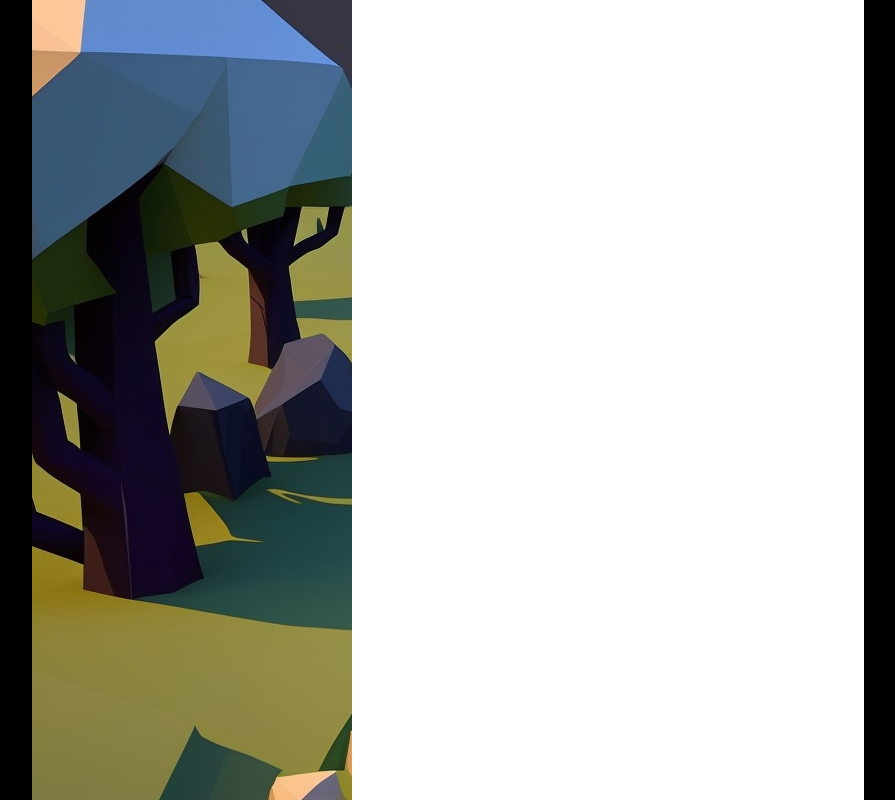
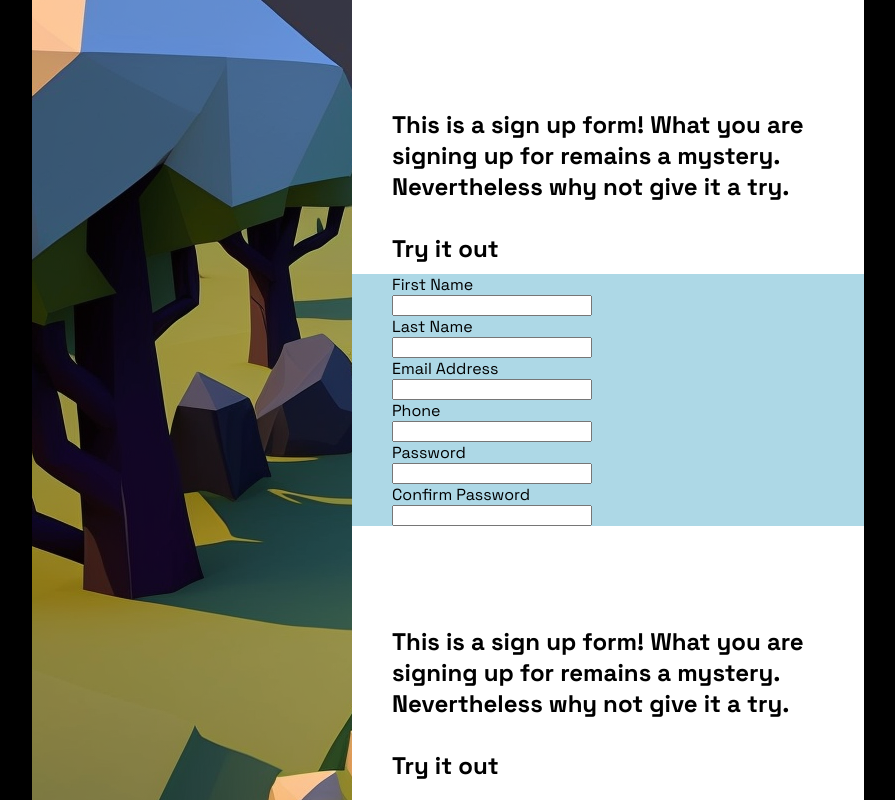
Before and after one commit to C359/Sign_Up_Form, a plain HTML site: page index.html in a window 1280 px wide. Shown: the whole page, without its empty margins (192-1087 px from the left). Drawn offline with Linux system fonts and the light colour scheme.

Commit message:
Add labels and input fields

```diff
--- a/assets/styles/style.css
+++ b/assets/styles/style.css
@@ -32,6 +32,7 @@ html {
     background:black;
     height: 100vh;
     width: 100vw;
+    font-family: 'Space Grotesk', Impact,'Arial Narrow Bold', sans-serif
   }
 
 
@@ -49,7 +50,45 @@ html {
   }
 
   .info {
+    display: flex;
+    flex: 1 1 auto;
+    flex-direction: column;
+    justify-content: center;
     width: 40vw;
     height: 100vh;
     background-color: white;
   }
+
+  .info-text-top {
+    font-size: 24px;
+    font-weight: 700;
+    padding: 100px 40px 10px 40px;
+  }
+
+  .signup-form {
+    display: flex;
+    flex-direction: row;
+    flex-wrap: wrap;
+    background-color: lightblue;
+  }
+
+  .info-text-bottom {
+    font-size: 24px;
+    font-weight: 700;
+    padding: 100px 40px 10px 40px;
+  }
+
+  .field {
+    display: flex;
+    flex-direction: column;
+  }
+
+  .field label {
+    width: 200px;
+    margin: 0px 40px;
+  }
+
+  .field input {
+    width: 200px;
+    margin: 0px 40px;
+  }
--- a/index.html
+++ b/index.html
@@ -13,7 +13,47 @@
 <body>
     <div class="container">
         <div class="hero"></div>
-        <div class="info"></div>
+        <div class="info">
+            <div class="info-text-top">
+                This is a sign up form! What you are signing up for remains a mystery. Nevertheless why not give it a try.
+                <br
+                ><br>
+                Try it out
+            </div>
+            <form class="signup-form">
+                <div class="field">
+                    <label for="first-name">First Name</label>
+                    <input type="text" id="first-name" name="first-name">
+                </div>
+                <div class="field">
+                    <label for="last-name">Last Name</label>
+                    <input type="text" id="last-name" name="last-name">
+                </div>
+                <div class="field">
+                    <label for="email">Email Address</label>
+                    <input type="email" id="email" name="email">
+                </div>
+                <div class="field">
+                    <label for="phone">Phone</label>
+                    <input type="tel" id="phone" name="phone">
+                </div>
+                <div class="field">
+                    <label for="password">Password</label>
+                    <input type="password" id="password" name="password">
+                </div>
+                <div class="field">
+                    <label for="confirm-password">Confirm Password</label>
+                    <input type="password" id="confirm-password" name="confirm-password">
+                </div>
+            </form>
+            <div class="info-text-bottom">
+                This is a sign up form! What you are signing up for remains a mystery. Nevertheless why not give it a try.
+                <br
+                ><br>
+                Try it out
+            </div>
+
+        </div>
     </div>
 
 </body>
```
